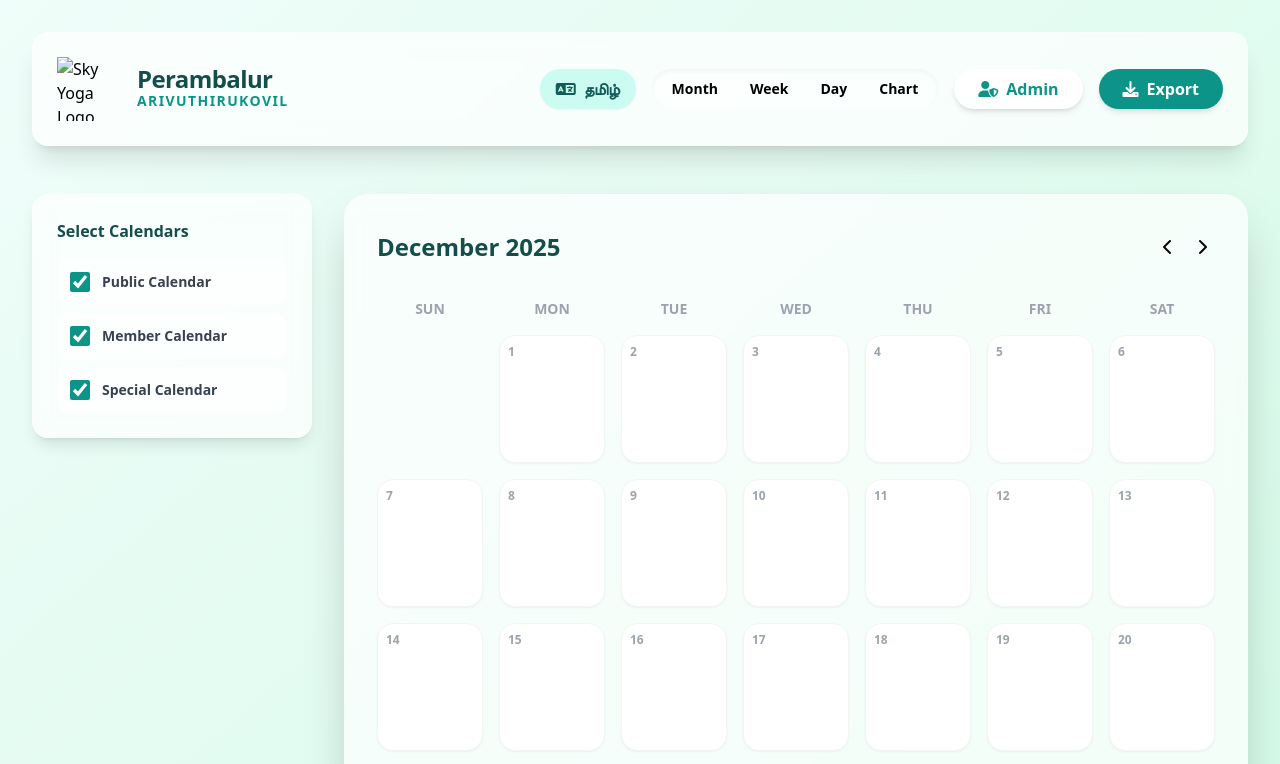
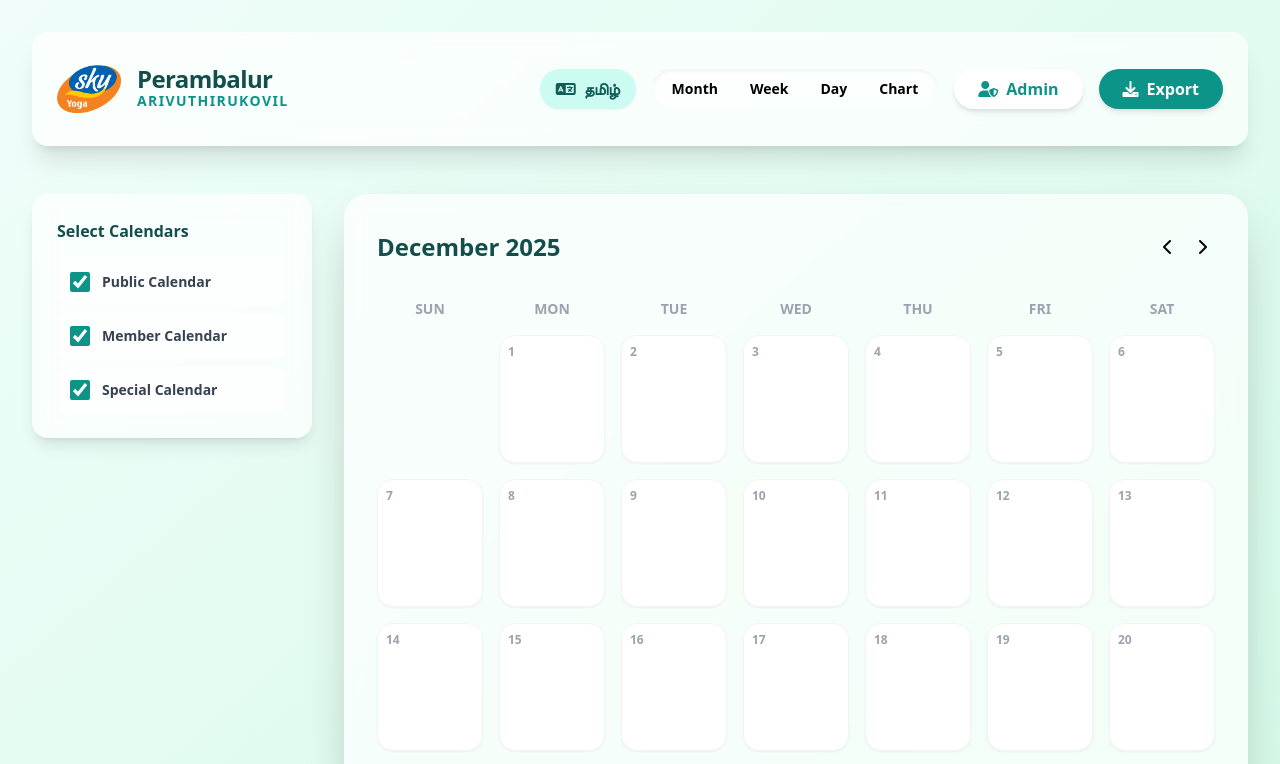
Before and after one commit to worldofprofessionalsin-lab/skymvkmperambalurcalender, a plain HTML site: page index.html in a window 1280 px wide. Shown: the top 764 px of the page. Drawn offline with nearby package versions, Linux system fonts and the light colour scheme; a script that the page names is missing.

Commit message:
Update index.html

```diff
--- a/index.html
+++ b/index.html
@@ -43,7 +43,7 @@
             class="flex flex-col md:flex-row justify-between items-center mb-12 glass rounded-2xl p-6 shadow-xl relative z-50">
             <div class="flex items-center">
                 <div class="w-16 h-16 mr-4">
-                    <img src="images/logo.png" alt="Sky Yoga Logo" class="w-full h-full object-contain">
+                    <img src="sky-yoga.png" alt="Sky Yoga Logo" class="w-full h-full object-contain">
                 </div>
                 <div>
                     <h1 class="text-2xl font-black text-teal-900 tracking-tight leading-none">Perambalur</h1>
```
